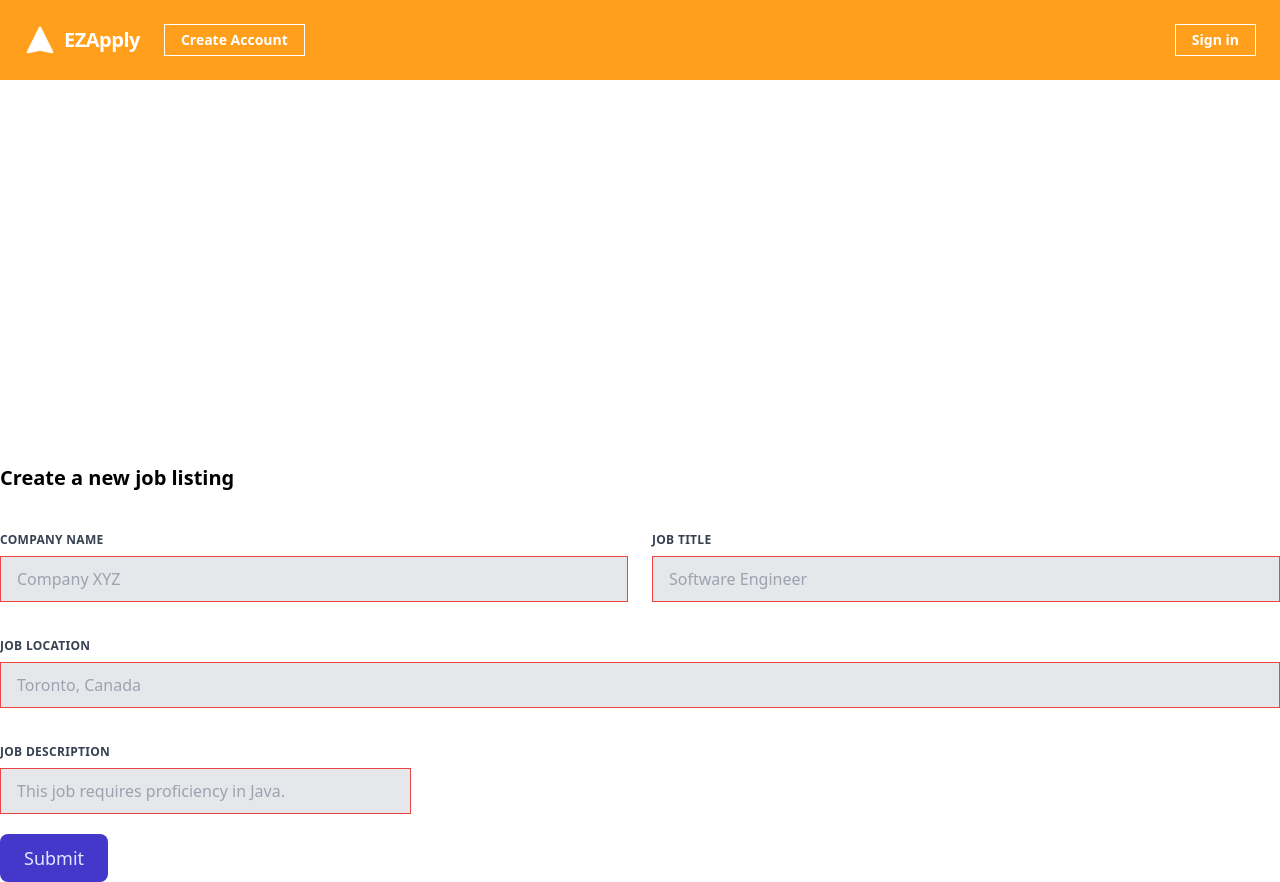
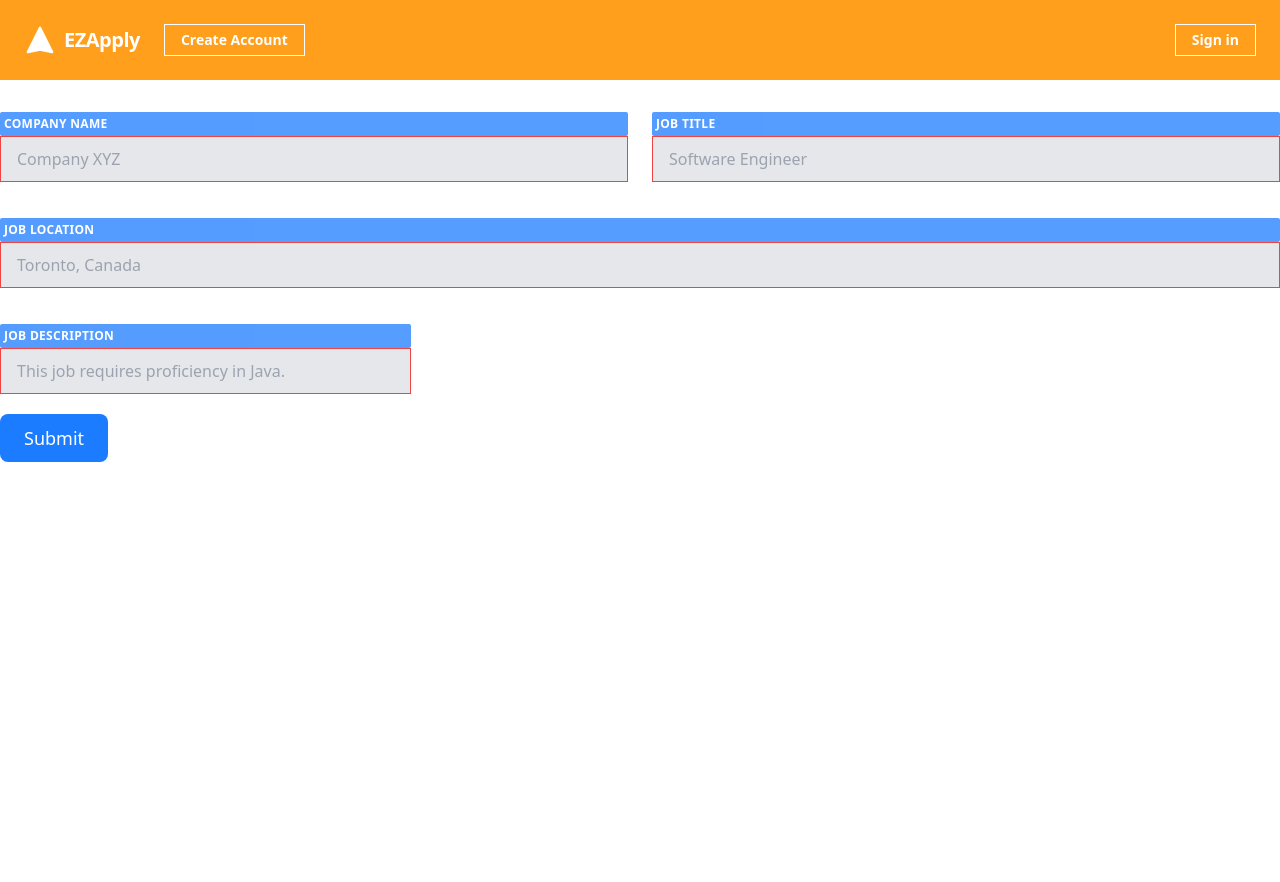
Before and after one commit to michaelkang01/Job-Seeking-Website, a React (Create React App) app in the folder codebase/frontend/: page /recruiter/postjob in a window 1280 px wide. After the commit the page ends 800 px from the top, so only its background shows below. Built offline with nearby package versions, Linux system fonts and the light colour scheme.

Commit message:
TEA418-61 split view UI adjustments.

```diff
--- a/codebase/frontend/src/components/Navbar.tsx
+++ b/codebase/frontend/src/components/Navbar.tsx
@@ -61,8 +61,7 @@ const Navbar = () => {
         </button>
       </div>
       <div
-        className={`${
-          mobileNavShown ? "block" : "hidden"
+        className={`${mobileNavShown ? "block" : "hidden"
           } w-full block flex-grow lg:flex lg:items-center lg:w-auto`}
       >
         {signedIn && role === "Jobseeker" && (
@@ -99,41 +98,6 @@ const Navbar = () => {
             Applied
           </Link>
         )}
-        {/**Will eventually change to signedIn and isRecruiter */}
-        {signedIn && role === "Recruiter" && (
-          <Link
-            to="/searchprofiles"
-            className="font-bold block mt-4 lg:inline-block lg:mt-0 text-mellow-apricot hover:text-white mr-4"
-          >
-            Search Candidates
-          </Link>
-        )}
-        {!signedIn && (
-          <Link
-            to="/signup"
-            className="font-bold inline-block text-sm px-4 py-2 leading-none border rounded text-white border-white hover:border-transparent hover:text-mellow-apricot hover:bg-white mt-4 lg:mt-0"
-          >
-            Create Account
-          </Link>
-        )}
-      </div>
-      <div>
-        {(!signedIn && (
-          <Link
-            to="/signin"
-            className="font-bold inline-block text-sm px-4 py-2 leading-none border rounded text-white border-white hover:border-transparent hover:text-mellow-apricot hover:bg-white mt-4 lg:mt-0"
-          >
-            Sign in
-          </Link>
-        )) || (
-          <button
-            onClick={auth.signOut}
-            className="font-bold inline-block text-sm px-4 py-2 leading-none border rounded text-white border-white hover:border-transparent hover:text-mellow-apricot hover:bg-white mt-4 lg:mt-0"
-          >
-            Sign out
-          </button>
-        )}
-      </div>
         {signedIn && role === "Recruiter" && (
           <div>
             {/* <Link
@@ -162,6 +126,32 @@ const Navbar = () => {
             </Link>
           </div>
         )}
+        {!signedIn && (
+          <Link
+            to="/signup"
+            className="font-bold inline-block text-sm px-4 py-2 leading-none border rounded text-white border-white hover:border-transparent hover:text-mellow-apricot hover:bg-white mt-4 lg:mt-0"
+          >
+            Create Account
+          </Link>
+        )}
+      </div>
+      <div>
+        {(!signedIn && (
+          <Link
+            to="/signin"
+            className="font-bold inline-block text-sm px-4 py-2 leading-none border rounded text-white border-white hover:border-transparent hover:text-mellow-apricot hover:bg-white mt-4 lg:mt-0"
+          >
+            Sign in
+          </Link>
+        )) || (
+            <button
+              onClick={auth.signOut}
+              className="font-bold inline-block text-sm px-4 py-2 leading-none border rounded text-white border-white hover:border-transparent hover:text-mellow-apricot hover:bg-white mt-4 lg:mt-0"
+            >
+              Sign out
+            </button>
+          )}
+      </div>
     </nav>
   );
 };
--- a/codebase/frontend/src/pages/Application.tsx
+++ b/codebase/frontend/src/pages/Application.tsx
@@ -107,8 +107,7 @@ function Application(this: any) {
     pemail = profileData[0].email;
   }
   return (
-    <div className="mx-auto max-w-screen-xl pt-96  ">
-      <div className="text-xl font-bold pb-10">Apply To Company</div>
+    <div className="mx-auto max-w-screen-xl py-8">
       {signedIn
         ? <div className="text-l italic pb-10">We have prefilled some data from your profile!</div>
         : <></>}
@@ -116,7 +115,7 @@ function Application(this: any) {
         <div className="flex flex-wrap -mx-3 mb-6">
           <div className="w-full md:w-1/2 px-3 mb-6 md:mb-0">
             <label
-              className="block uppercase tracking-wide text-gray-700 text-xs font-bold mb-2"
+              className="block uppercase tracking-wide text-white text-xs font-bold p-1 bg-tiffany-blue opacity-75 rounded-sm"
               htmlFor="grid-first-name"
             >
               First Name
@@ -142,7 +141,7 @@ function Application(this: any) {
           </div>
           <div className="w-full md:w-1/2 px-3">
             <label
-              className="block uppercase tracking-wide text-gray-700 text-xs font-bold mb-2"
+              className="block uppercase tracking-wide text-white text-xs font-bold p-1 bg-tiffany-blue opacity-75 rounded-sm"
               htmlFor="grid-last-name"
             >
               Last Name
@@ -170,7 +169,7 @@ function Application(this: any) {
         <div className="flex flex-wrap -mx-3 mb-6">
           <div className="w-full px-3">
             <label
-              className="block uppercase tracking-wide text-gray-700 text-xs font-bold mb-2"
+              className="block uppercase tracking-wide text-white text-xs font-bold p-1 bg-tiffany-blue opacity-75 rounded-sm"
               htmlFor="grid-password"
             >
               Email
@@ -195,7 +194,7 @@ function Application(this: any) {
         <div className="flex flex-wrap -mx-3 mb-2">
           <div className="w-full md:w-1/3 px-3 mb-6 md:mb-0">
             <label
-              className="block uppercase tracking-wide text-gray-700 text-xs font-bold mb-2"
+              className="block uppercase tracking-wide text-white text-xs font-bold p-1 bg-tiffany-blue opacity-75 rounded-sm"
               htmlFor="grid-city"
             >
               City
@@ -211,7 +210,7 @@ function Application(this: any) {
         </div>
         <div className="w-full md:w-1/2  ">
           <label
-            className="block uppercase tracking-wide text-gray-700 text-xs font-bold mb-2"
+            className="block uppercase tracking-wide text-white text-xs font-bold p-1 bg-tiffany-blue opacity-75 rounded-sm"
             htmlFor="grid-city"
           >
             Province
@@ -225,10 +224,10 @@ function Application(this: any) {
           />
           <div className="flex flex-wrap  mb-2">
             <label
-              className="block uppercase tracking-wide text-gray-700 text-xs font-bold mb-2"
+              className="block uppercase tracking-wide text-white text-xs font-bold p-1 bg-tiffany-blue opacity-75 rounded-sm"
               htmlFor="grid-zip"
             >
-              Zip
+              ZIP/Postal Code
             </label>
             <TextInput
               className="appearance-none block w-full bg-gray-200 text-gray-700 border border-red-500 rounded py-3 px-4 mb-3 leading-tight focus:outline-none focus:bg-white"
@@ -240,7 +239,7 @@ function Application(this: any) {
           </div>
         </div>
         <button
-          className="h-12 px-6  text-lg text-indigo-100 transition-colors duration-150 bg-indigo-700 rounded-lg focus:shadow-outline hover:bg-indigo-800"
+          className="h-12 px-6  text-lg text-white transition-colors duration-150 bg-tiffany-blue rounded-lg focus:shadow-outline hover:bg-indigo-800"
           type="submit"
         >
           Submit
--- a/codebase/frontend/src/pages/PostJob.tsx
+++ b/codebase/frontend/src/pages/PostJob.tsx
@@ -31,13 +31,12 @@ function PostJob(this: any) {
 
 
     return (
-        <div className="mx-auto max-w-screen-xl pt-96  ">
-            <div className="text-xl font-bold pb-10">Create a new job listing</div>
+        <div className="mx-auto max-w-screen-xl pt-8">
             <form onSubmit={submitForm}>
                 <div className="flex flex-wrap -mx-3 mb-6">
                     <div className="w-full md:w-1/2 px-3 mb-6 md:mb-0">
                         <label
-                            className="block uppercase tracking-wide text-gray-700 text-xs font-bold mb-2"
+                            className="block uppercase tracking-wide text-white text-xs font-bold p-1 bg-tiffany-blue opacity-75 rounded-sm"
                             htmlFor="grid-first-name"
                         >
                             Company Name
@@ -52,7 +51,7 @@ function PostJob(this: any) {
                     </div>
                     <div className="w-full md:w-1/2 px-3">
                         <label
-                            className="block uppercase tracking-wide text-gray-700 text-xs font-bold mb-2"
+                            className="block uppercase tracking-wide text-white text-xs font-bold p-1 bg-tiffany-blue opacity-75 rounded-sm"
                             htmlFor="grid-last-name"
                         >
                             Job Title
@@ -69,7 +68,7 @@ function PostJob(this: any) {
                 <div className="flex flex-wrap -mx-3 mb-6">
                     <div className="w-full px-3">
                         <label
-                            className="block uppercase tracking-wide text-gray-700 text-xs font-bold mb-2"
+                            className="block uppercase tracking-wide text-white text-xs font-bold p-1 bg-tiffany-blue opacity-75 rounded-sm"
                             htmlFor="grid-password"
                         >
                             Job Location
@@ -86,7 +85,7 @@ function PostJob(this: any) {
                 <div className="flex flex-wrap -mx-3 mb-2">
                     <div className="w-full md:w-1/3 px-3 mb-6 md:mb-0">
                         <label
-                            className="block uppercase tracking-wide text-gray-700 text-xs font-bold mb-2"
+                            className="block uppercase tracking-wide text-white text-xs font-bold p-1 bg-tiffany-blue opacity-75 rounded-sm"
                             htmlFor="grid-city"
                         >
                             Job Description
@@ -101,7 +100,7 @@ function PostJob(this: any) {
                     </div>
                 </div>
                 <button
-                    className="h-12 px-6  text-lg text-indigo-100 transition-colors duration-150 bg-indigo-700 rounded-lg focus:shadow-outline hover:bg-indigo-800"
+                    className="h-12 px-6  text-lg text-white transition-colors duration-150 bg-tiffany-blue rounded-lg focus:shadow-outline hover:bg-indigo-800"
                     type="submit"
                 >
                     Submit
--- a/codebase/frontend/src/pages/Welcome.tsx
+++ b/codebase/frontend/src/pages/Welcome.tsx
@@ -10,7 +10,7 @@ const Welcome = () => {
 
   return (
     <div className="px-8 pt-4 h-screen">
-      {authToken && authData ? (
+      {authToken && authData && JSON.parse(authData).payload.role === "Jobseeker" ? (
         <>
           <ProfilePage email={JSON.parse(authData).payload.email} authToken={authToken} />
         </>
```
Lines whose indentation alone changed are shown as unchanged.
